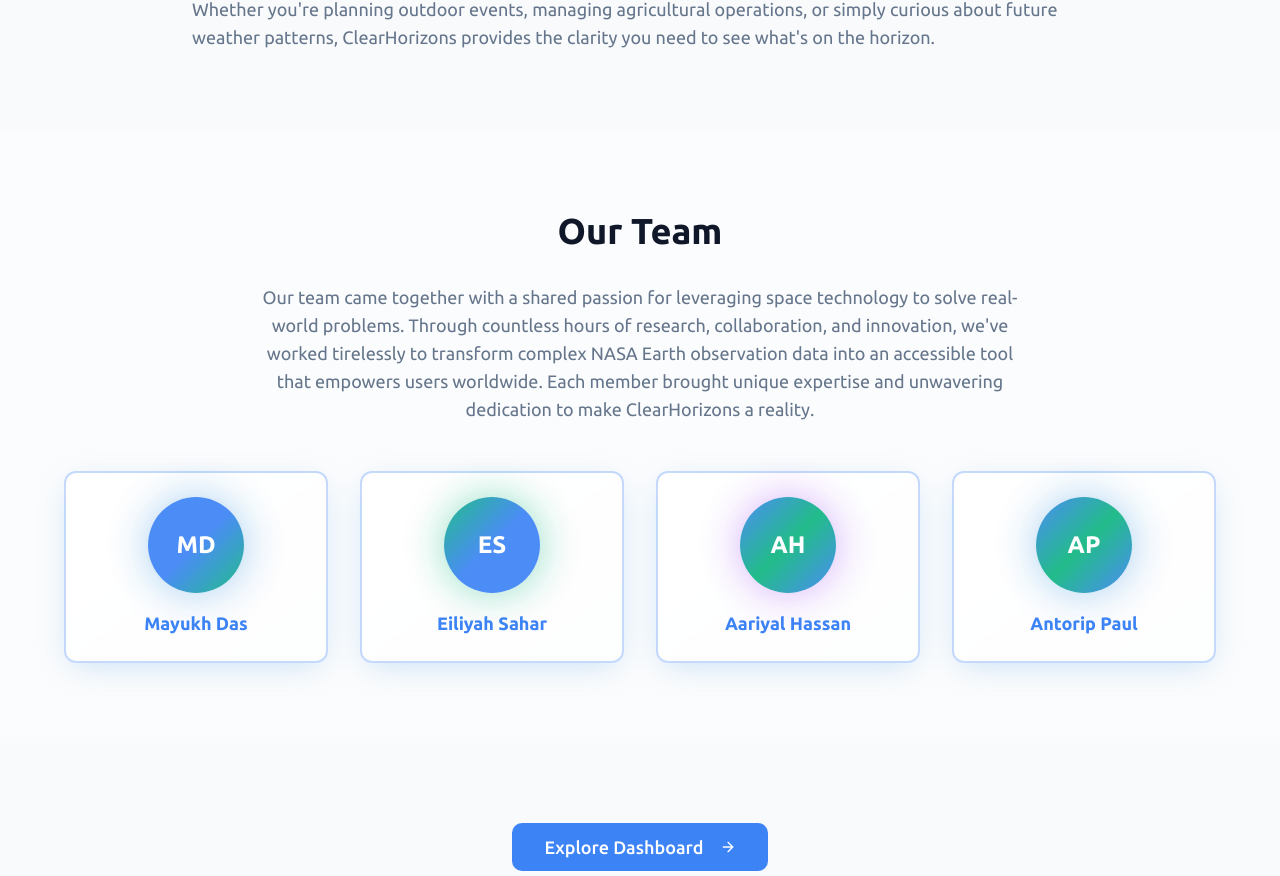
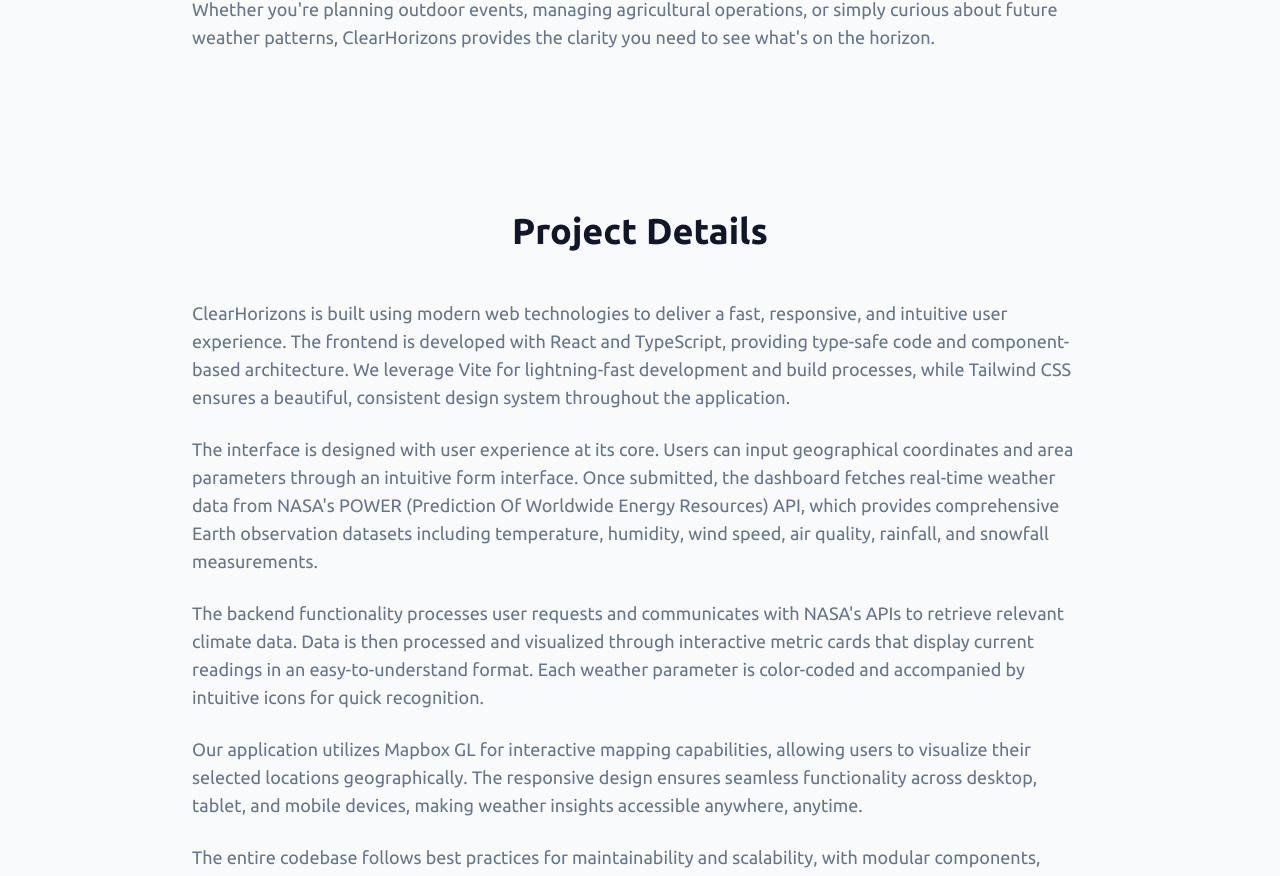
Before and after one commit to SiloWarHead/map-whisperer-dash, a React (Vite) app: page / in a window 1280 px wide. Shown: the part 1919-2795 px from the top of the page. Built offline with nearby package versions, Linux system fonts and the light colour scheme; the HTML template or start-up script is replaced by a standard one.

Commit message:
feat: Add project details section

```diff
--- a/src/pages/Welcome.tsx
+++ b/src/pages/Welcome.tsx
@@ -129,6 +129,30 @@ export default function Welcome() {
         </div>
       </section>
 
+      {/* Project Details Section */}
+      <section className="py-20 px-4">
+        <div className="max-w-4xl mx-auto">
+          <h2 className="text-4xl font-bold text-center mb-12">Project Details</h2>
+          <div className="space-y-6 text-muted-foreground text-lg">
+            <p>
+              ClearHorizons is built using modern web technologies to deliver a fast, responsive, and intuitive user experience. The frontend is developed with React and TypeScript, providing type-safe code and component-based architecture. We leverage Vite for lightning-fast development and build processes, while Tailwind CSS ensures a beautiful, consistent design system throughout the application.
+            </p>
+            <p>
+              The interface is designed with user experience at its core. Users can input geographical coordinates and area parameters through an intuitive form interface. Once submitted, the dashboard fetches real-time weather data from NASA's POWER (Prediction Of Worldwide Energy Resources) API, which provides comprehensive Earth observation datasets including temperature, humidity, wind speed, air quality, rainfall, and snowfall measurements.
+            </p>
+            <p>
+              The backend functionality processes user requests and communicates with NASA's APIs to retrieve relevant climate data. Data is then processed and visualized through interactive metric cards that display current readings in an easy-to-understand format. Each weather parameter is color-coded and accompanied by intuitive icons for quick recognition.
+            </p>
+            <p>
+              Our application utilizes Mapbox GL for interactive mapping capabilities, allowing users to visualize their selected locations geographically. The responsive design ensures seamless functionality across desktop, tablet, and mobile devices, making weather insights accessible anywhere, anytime.
+            </p>
+            <p>
+              The entire codebase follows best practices for maintainability and scalability, with modular components, efficient state management using React hooks, and clean separation of concerns. This architecture allows for easy feature additions and ensures the application can grow alongside user needs.
+            </p>
+          </div>
+        </div>
+      </section>
+
       {/* Team Section */}
       <section className="py-20 px-4 bg-card/50">
         <div className="max-w-6xl mx-auto">
```
